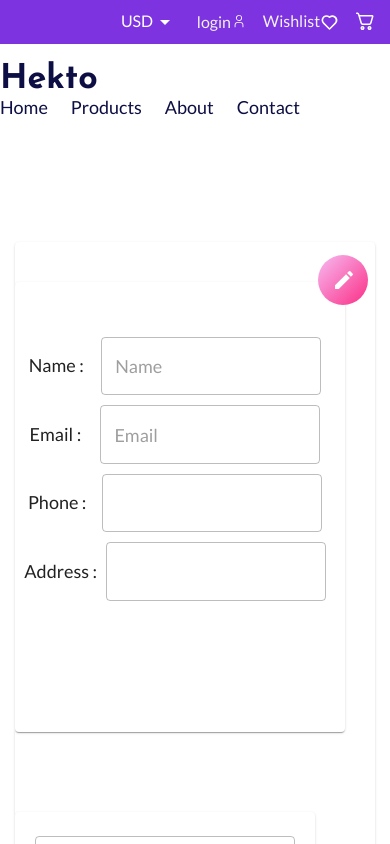
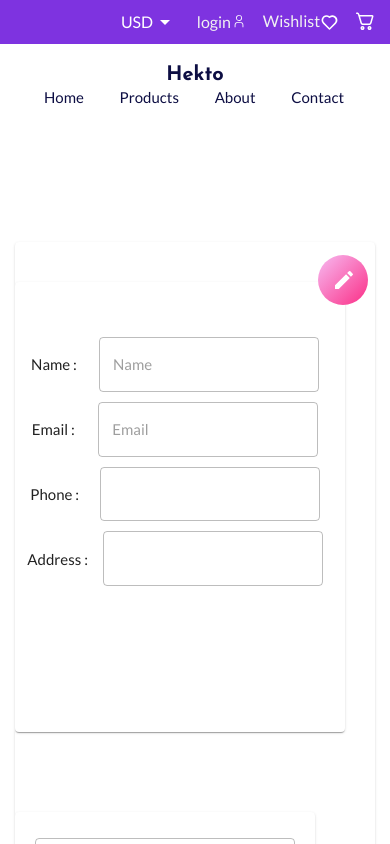
Before and after one commit to HussainSal/ecommerce-app, a Next.js app: page /account in a window 390 px wide. Shown: the top 844 px of the page. Built offline with nearby package versions, Linux system fonts and the light colour scheme; no server answers.

Commit message:
responsiveness added

```diff
--- a/components/partials/Layout.module.css
+++ b/components/partials/Layout.module.css
@@ -151,8 +151,6 @@
 
 @media (max-width: 1000px) {
   .navigation2 {
-    /* display: flex; */
-    /* align-items: center; */
     max-width: 800px;
     max-height: 40px;
     margin: 19px auto;
@@ -197,8 +195,6 @@
   .linkBox2 {
     margin-left: 0px;
     max-width: 300px;
-
-    /* margin-right: 227px; */
   }
 
   .linkBox2:not(:last-child) {
@@ -208,12 +204,6 @@
   .navigation2 {
     display: flex;
     flex-direction: column;
-    align-items: flex-start;
-
-    /* align-items: center; */
-    /* max-width: 800px;
-    max-height: 40px;
-    margin: 19px auto; */
   }
 
   .navBox {
--- a/pages/index.tsx
+++ b/pages/index.tsx
@@ -43,7 +43,7 @@ const useStyle = makeStyles({
     color: "#151875",
   },
   card2: {
-    width: "360px",
+    width: "320px",
     Height: "306px",
     boxShadow: "0px 0px 0px rgba(0,0,0,0) !important",
   },
--- a/styles/globals.css
+++ b/styles/globals.css
@@ -4,6 +4,7 @@ html,
 body {
   padding: 0;
   margin: 0;
+  overflow-x: hidden;
 }
 
 a {
--- a/theme.js
+++ b/theme.js
@@ -8,26 +8,48 @@ const theme = createTheme({
       lineHeight: "81.98px",
       letterSpacing: ".015em",
       fontWeight: "600",
+
+      "@media (max-width:600px)": {
+        fontSize: "30px",
+        lineHeight: "40px",
+      },
     },
     h2: {
       fontSize: "42px",
       lineHeight: "49.22px",
       letterSpacing: ".015em",
+
+      "@media (max-width:600px)": {
+        fontSize: "25px",
+        lineHeight: "28px",
+      },
     },
     h3: {
       fontSize: "35px",
       lineHeight: "46.2px",
       letterSpacing: ".015em",
+      "@media (max-width:600px)": {
+        fontSize: "22px",
+        lineHeight: "28px",
+      },
     },
     h4: {
       fontSize: "34px",
       fontWeight: "700",
       lineHeight: "34px",
+      "@media (max-width:600px)": {
+        fontSize: "20px",
+        lineHeight: "25px",
+      },
     },
     h5: {
       fontSize: "26px",
       fontWeight: "600",
       lineHeight: "26px",
+      "@media (max-width:600px)": {
+        fontSize: "18px",
+        lineHeight: "20px",
+      },
     },
     subtitle1: {
       fontSize: "16px",
@@ -43,6 +65,12 @@ const theme = createTheme({
       fontFamily: "lato",
       fontWeight: "400",
       lineHeight: "21.6px",
+
+      "@media (max-width:600px)": {
+        fontSize: "15px",
+        lineHeight: "18.6px",
+        fontWeight: "400",
+      },
     },
     body2: {
       fontSize: "16px",
```
Also changed, not shown: styles/index.module.css (+28 -2 lines).
